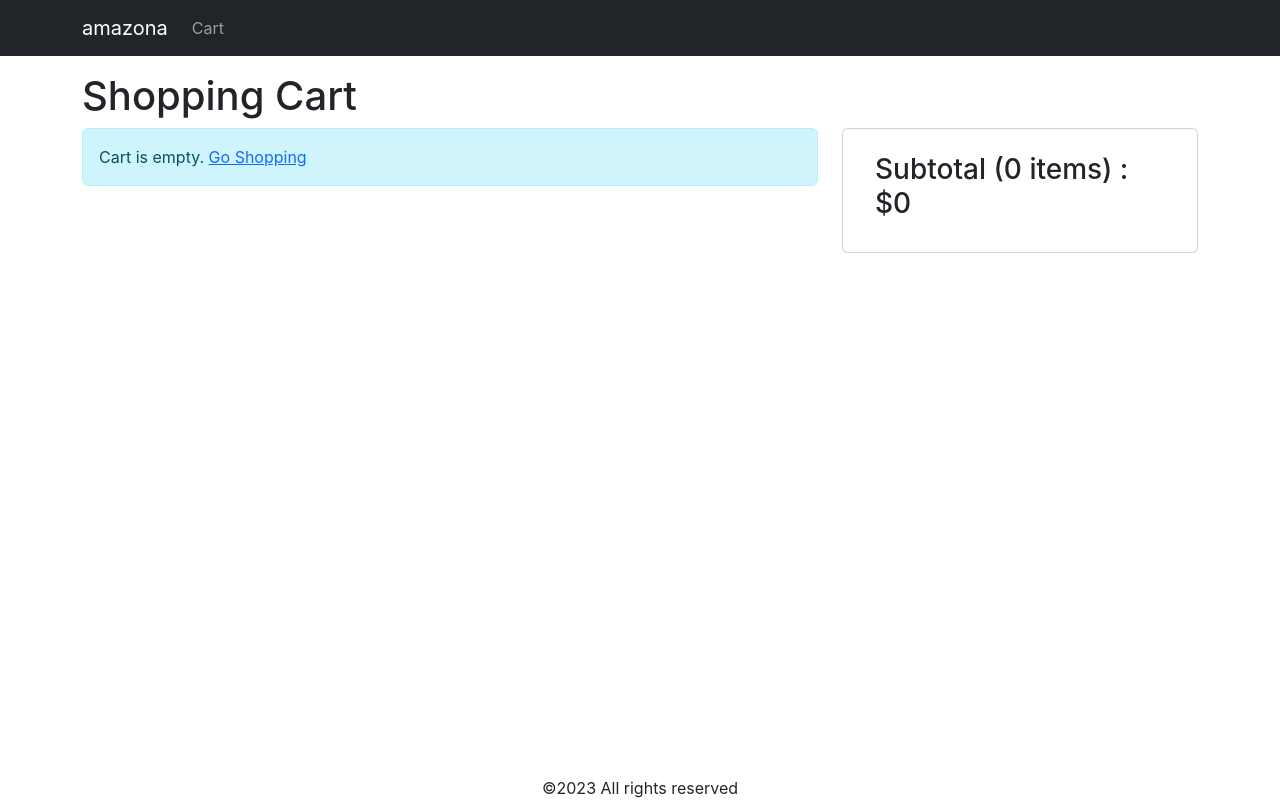
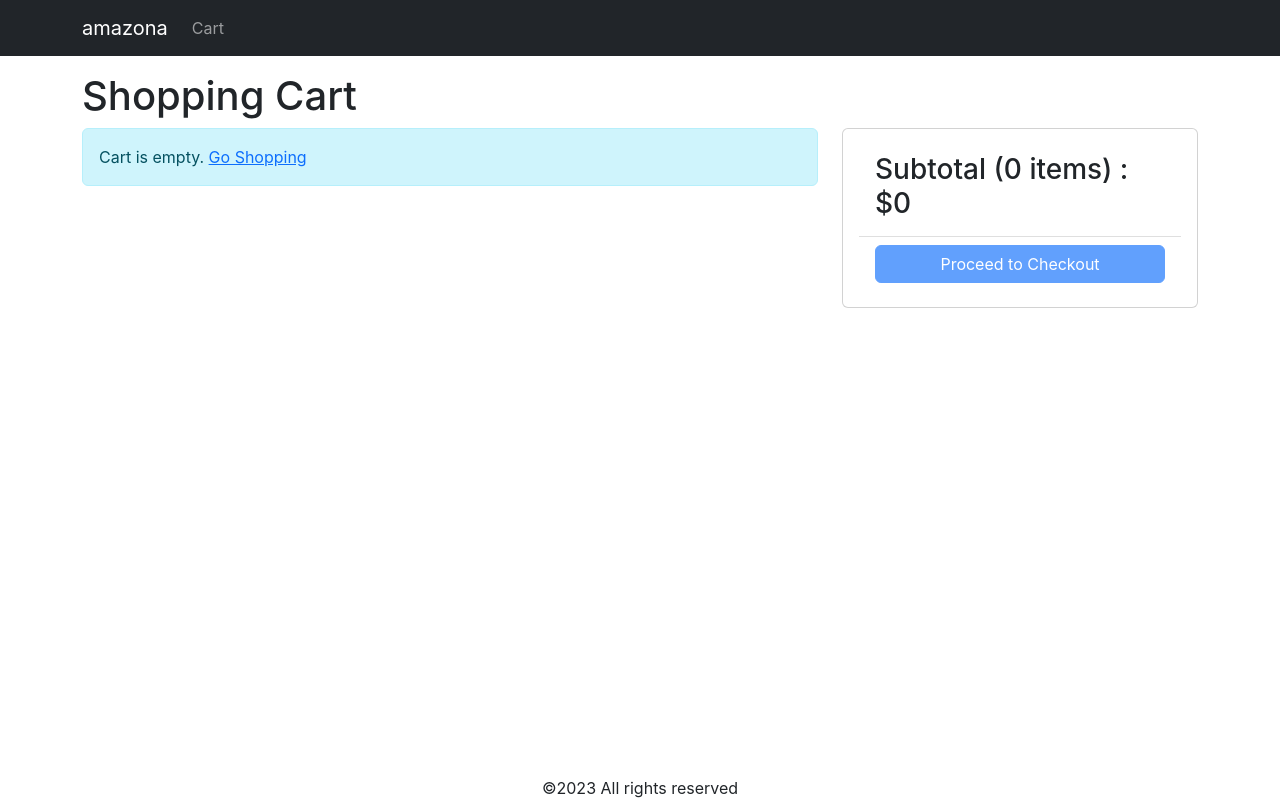
Before and after one commit to OybekKayumov/amazona, a React (Create React App) app in the folder frontend/: page /cart in a window 1280 px wide. Built offline with nearby package versions, Linux system fonts and the light colour scheme.

Commit message:
Add cart-screen component

```diff
--- a/frontend/src/screens/CartScreen.js
+++ b/frontend/src/screens/CartScreen.js
@@ -83,6 +83,17 @@ const CartScreen = () => {
                   </h3>
                 </ListGroup.Item>
 
+                <ListGroup.Item>
+                  <div className='d-grid'>
+                    <Button
+                      type='button'
+                      variant='primary'
+                      disabled={cartItems.length === 0}
+                    >
+                      Proceed to Checkout
+                    </Button>
+                  </div>
+                </ListGroup.Item>
               </ListGroup>
             </Card.Body>
           </Card>
```
